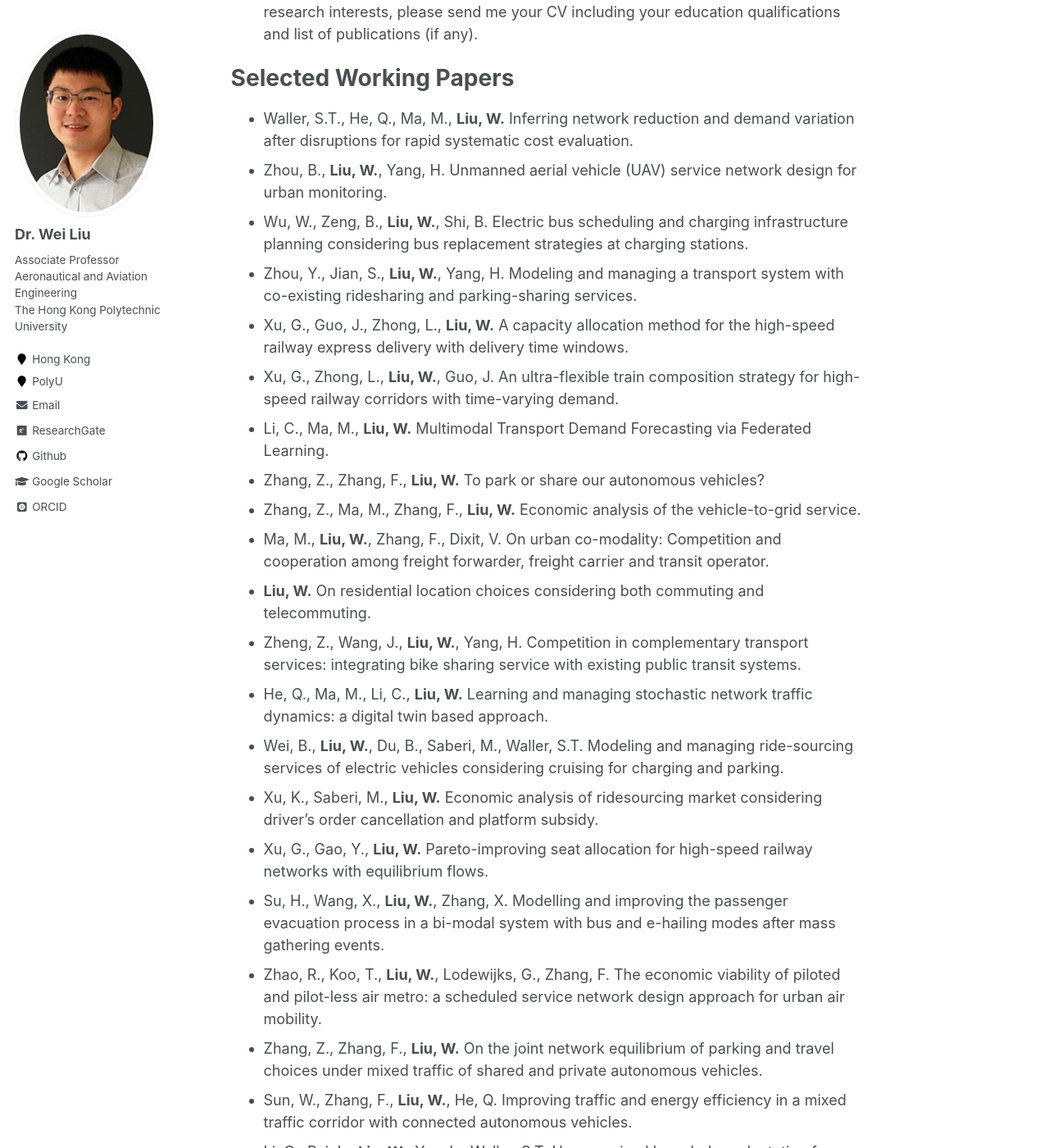
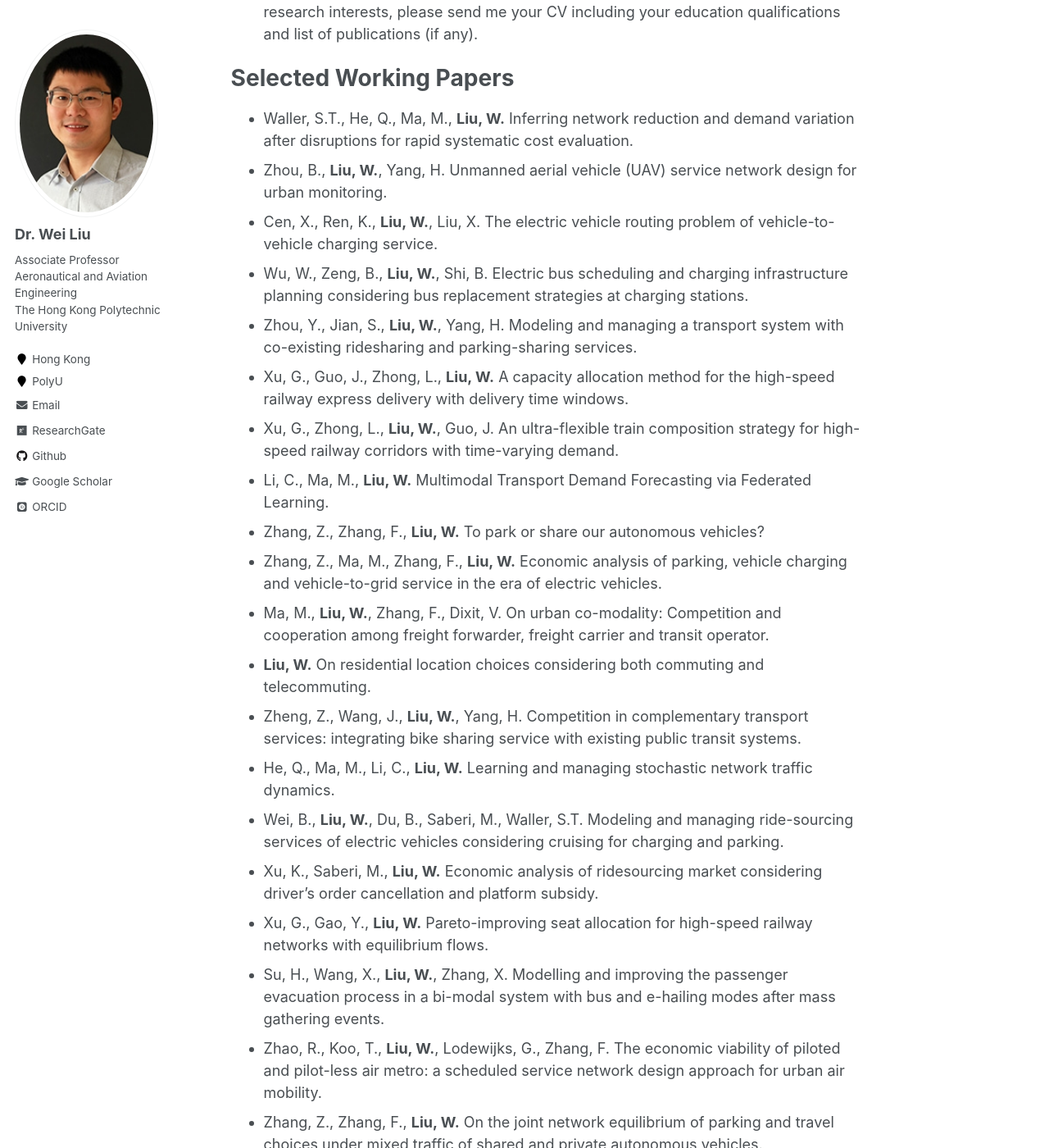
Before and after one commit to weiliu2016/weiliu2016.github.io, a Jekyll site: the page built from _pages/about.md, in a window 1280 px wide and 1400 px high, scrolled down 2060 px. Shown: the whole window at 82% size. Built offline with Jekyll 4.4.1, drawn with Linux system fonts in a browser that asks for light colours; some web fonts are replaced.

Commit message:
Update about.md

```diff
--- a/_pages/about.md
+++ b/_pages/about.md
@@ -56,17 +56,18 @@ Selected Working Papers
 ======
 - Waller, S.T., He, Q., Ma, M., **Liu, W.** Inferring network reduction and demand variation after disruptions for rapid systematic cost evaluation.
 - Zhou, B., **Liu, W.**, Yang, H. Unmanned aerial vehicle (UAV) service network design for urban monitoring.
+- Cen, X., Ren, K., **Liu, W.**, Liu, X. The electric vehicle routing problem of vehicle-to-vehicle charging service.
 - Wu, W., Zeng, B., **Liu, W.**, Shi, B. Electric bus scheduling and charging infrastructure planning considering bus replacement strategies at charging stations.
 - Zhou, Y., Jian, S., **Liu, W.**, Yang, H. Modeling and managing a transport system with co-existing ridesharing and parking-sharing services.
 - Xu, G., Guo, J., Zhong, L., **Liu, W.** A capacity allocation method for the high-speed railway express delivery with delivery time windows.
 - Xu, G., Zhong, L., **Liu, W.**, Guo, J. An ultra-flexible train composition strategy for high-speed railway corridors with time-varying demand.
 - Li, C., Ma, M., **Liu, W.** Multimodal Transport Demand Forecasting via Federated Learning.
 - Zhang, Z., Zhang, F., **Liu, W.** To park or share our autonomous vehicles?
-- Zhang, Z., Ma, M., Zhang, F., **Liu, W.** Economic analysis of the vehicle-to-grid service.
+- Zhang, Z., Ma, M., Zhang, F., **Liu, W.** Economic analysis of parking, vehicle charging and vehicle-to-grid service in the era of electric vehicles.
 - Ma, M., **Liu, W.**, Zhang, F., Dixit, V. On urban co-modality: Competition and cooperation among freight forwarder, freight carrier and transit operator.
 - **Liu, W.** On residential location choices considering both commuting and telecommuting.
 - Zheng, Z., Wang, J., **Liu, W.**, Yang, H. Competition in complementary transport services: integrating bike sharing service with existing public transit systems.
-- He, Q., Ma, M., Li, C., **Liu, W.** Learning and managing stochastic network traffic dynamics: a digital twin based approach.
+- He, Q., Ma, M., Li, C., **Liu, W.** Learning and managing stochastic network traffic dynamics.
 - Wei, B., **Liu, W.**, Du, B., Saberi, M., Waller, S.T. Modeling and managing ride-sourcing services of electric vehicles considering cruising for charging and parking.
 - Xu, K., Saberi, M., **Liu, W.** Economic analysis of ridesourcing market considering driver's order cancellation and platform subsidy.
 - Xu, G., Gao, Y., **Liu, W.** Pareto-improving seat allocation for high-speed railway networks with equilibrium flows.
```
